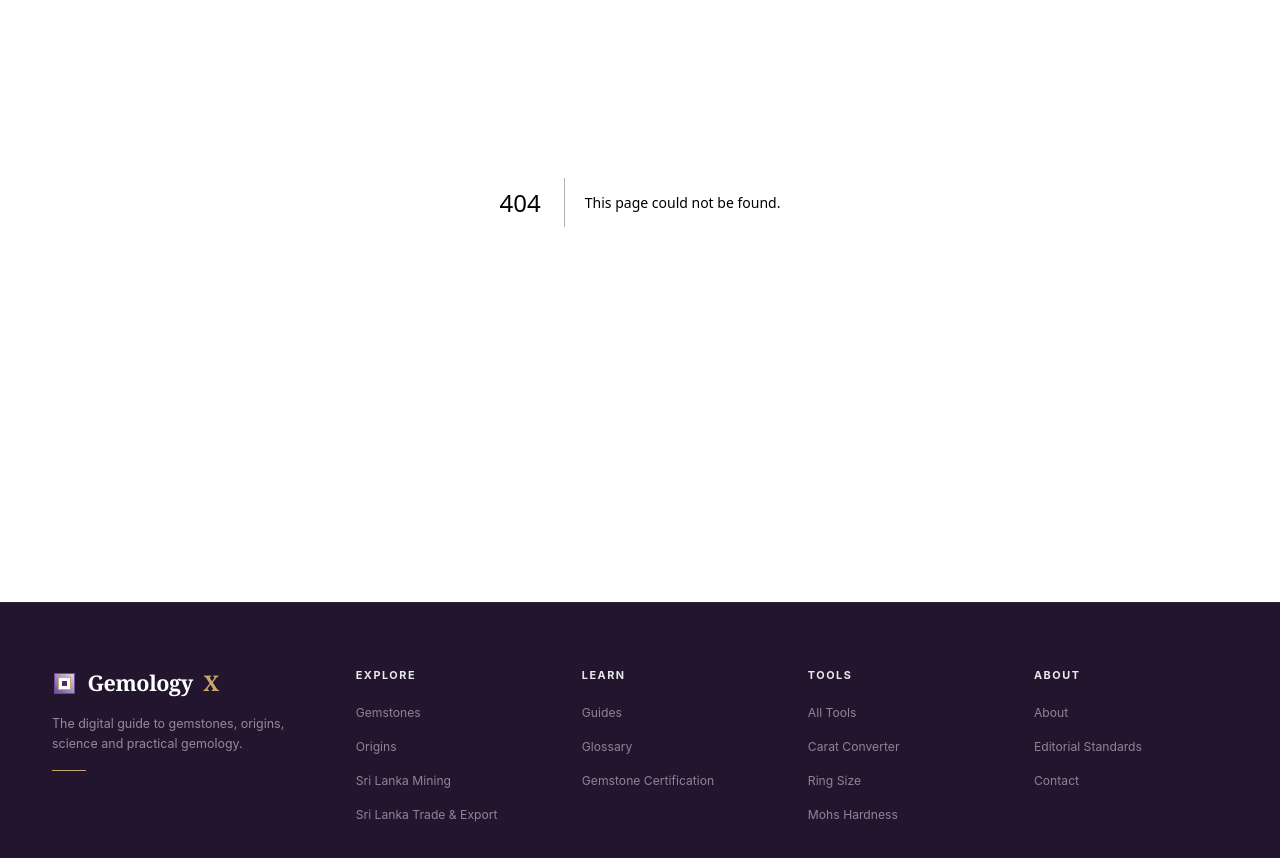
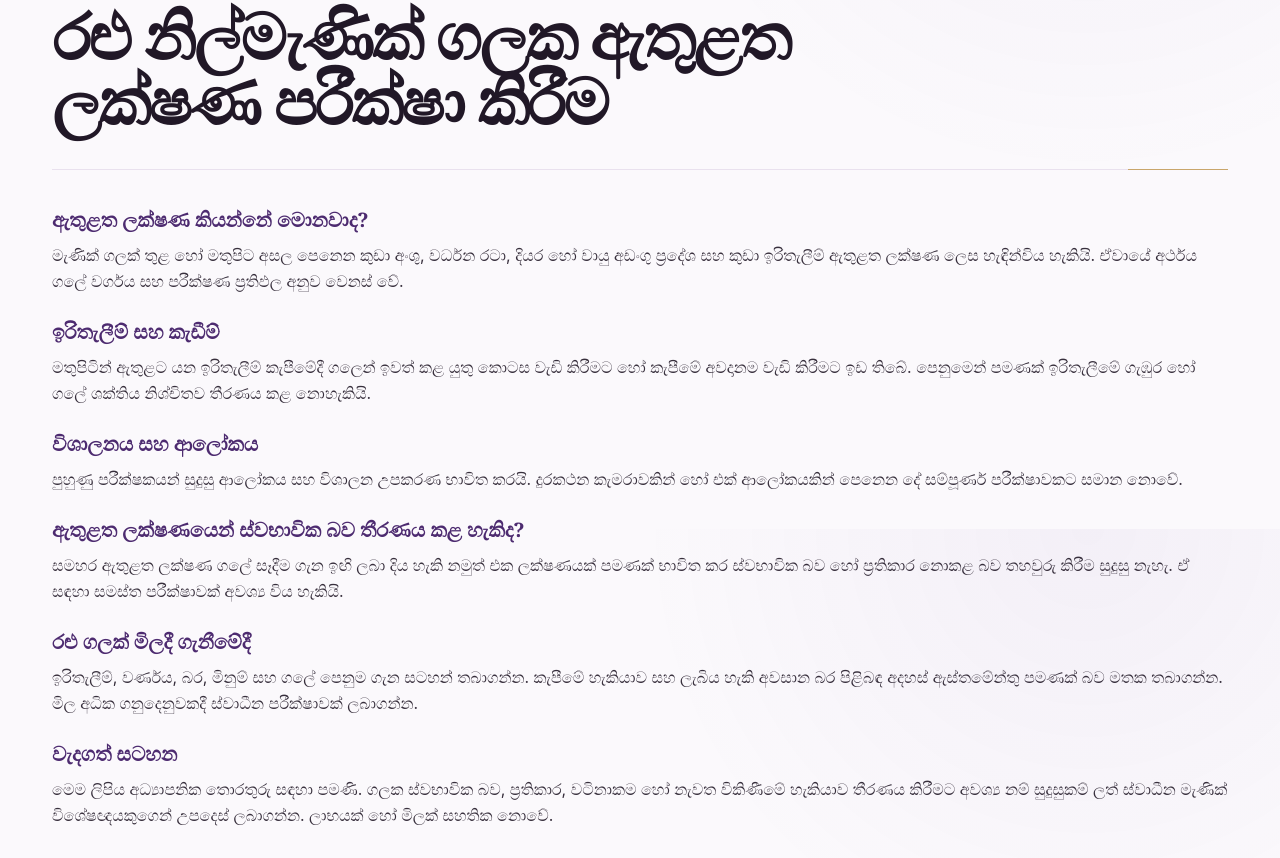
Before and after one commit to LinukaBandara/GemologyX, a Next.js app: page /si/learn/rough-sapphire-inclusions in a window 1280 px wide. Before the commit this address had no page. Shown: the part 271-1129 px from the top of the page. Built offline with nearby package versions, Linux system fonts and the light colour scheme.

Commit message:
Add Sinhala guide: rough-sapphire-inclusions

```diff
--- /dev/null
+++ b/src/app/si/learn/rough-sapphire-inclusions/page.tsx
@@ -0,0 +1,47 @@
+import type { Metadata } from "next";
+import { ArticleLayout, ArticleSection } from "@/components/article-layout";
+
+export const metadata: Metadata = {
+  title: "රළු නිල්මැණික් ගලක ඇතුළත ලක්ෂණ පරීක්ෂා කිරීම",
+  description: "රළු නිල්මැණික්වල ඇතුළත ලක්ෂණ සහ ඉරිතැලීම් ගැන මූලික අවබෝධයක් ලබාගන්නා සිංහල මාර්ගෝපදේශය.",
+};
+
+export default function Page() {
+  return (
+    <ArticleLayout
+      category="සිංහල මැණික් දැනුම"
+      readTime="මිනිත්තු 4"
+      title="රළු නිල්මැණික් ගලක ඇතුළත ලක්ෂණ පරීක්ෂා කිරීම"
+      crumbHref="/learn"
+      crumbLabel="Learn Gemology"
+      related={[
+        { label: "මැණික් පරීක්ෂණ වාර්තාවක් කියවීම", href: "/si/learn/how-to-read-gem-report" },
+        { label: "රළු මැණික් ගලක් මිලදී ගැනීමට පෙර", href: "/si/learn/buying-rough-gemstones" },
+        { label: "පුෂ්පරාග රළු ගලක මිල", href: "/si/learn/rough-yellow-sapphire-value" },
+      ]}
+    >
+      <ArticleSection heading="ඇතුළත ලක්ෂණ කියන්නේ මොනවාද?">
+        <p>මැණික් ගලක් තුළ හෝ මතුපිට අසල පෙනෙන කුඩා අංශු, වර්ධන රටා, දියර හෝ වායු අඩංගු ප්‍රදේශ සහ කුඩා ඉරිතැලීම් ඇතුළත ලක්ෂණ ලෙස හැඳින්විය හැකියි. ඒවායේ අර්ථය ගලේ වර්ගය සහ පරීක්ෂණ ප්‍රතිඵල අනුව වෙනස් වේ.</p>
+      </ArticleSection>
+      <ArticleSection heading="ඉරිතැලීම් සහ කැඩීම්">
+        <p>මතුපිටින් ඇතුළට යන ඉරිතැලීම් කැපීමේදී ගලෙන් ඉවත් කළ යුතු කොටස වැඩි කිරීමට හෝ කැපීමේ අවදානම වැඩි කිරීමට ඉඩ තිබේ. පෙනුමෙන් පමණක් ඉරිතැලීමේ ගැඹුර හෝ ගලේ ශක්තිය නිශ්චිතව තීරණය කළ නොහැකියි.</p>
+      </ArticleSection>
+      <ArticleSection heading="විශාලනය සහ ආලෝකය">
+        <p>පුහුණු පරීක්ෂකයන් සුදුසු ආලෝකය සහ විශාලන උපකරණ භාවිත කරයි. දුරකථන කැමරාවකින් හෝ එක් ආලෝකයකින් පෙනෙන දේ සම්පූර්ණ පරීක්ෂාවකට සමාන නොවේ.</p>
+      </ArticleSection>
+      <ArticleSection heading="ඇතුළත ලක්ෂණයෙන් ස්වභාවික බව තීරණය කළ හැකිද?">
+        <p>සමහර ඇතුළත ලක්ෂණ ගලේ සෑදීම ගැන ඉඟි ලබා දිය හැකි නමුත් එක ලක්ෂණයක් පමණක් භාවිත කර ස්වභාවික බව හෝ ප්‍රතිකාර නොකළ බව තහවුරු කිරීම සුදුසු නැහැ. ඒ සඳහා සමස්ත පරීක්ෂාවක් අවශ්‍ය විය හැකියි.</p>
+      </ArticleSection>
+      <ArticleSection heading="රළු ගලක් මිලදී ගැනීමේදී">
+        <p>ඉරිතැලීම්, වර්ණය, බර, මිනුම් සහ ගලේ පෙනුම ගැන සටහන් තබාගන්න. කැපීමේ හැකියාව සහ ලැබිය හැකි අවසාන බර පිළිබඳ අදහස් ඇස්තමේන්තු පමණක් බව මතක තබාගන්න. මිල අධික ගනුදෙනුවකදී ස්වාධීන පරීක්ෂාවක් ලබාගන්න.</p>
+      </ArticleSection>
+      <ArticleSection heading="වැදගත් සටහන">
+        <p>
+          මෙම ලිපිය අධ්‍යාපනික තොරතුරු සඳහා පමණි. ගලක ස්වභාවික බව, ප්‍රතිකාර,
+          වටිනාකම හෝ නැවත විකිණීමේ හැකියාව තීරණය කිරීමට අවශ්‍ය නම් සුදුසුකම් ලත්
+          ස්වාධීන මැණික් විශේෂඥයකුගෙන් උපදෙස් ලබාගන්න. ලාභයක් හෝ මිලක් සහතික නොවේ.
+        </p>
+      </ArticleSection>
+    </ArticleLayout>
+  );
+}
```
